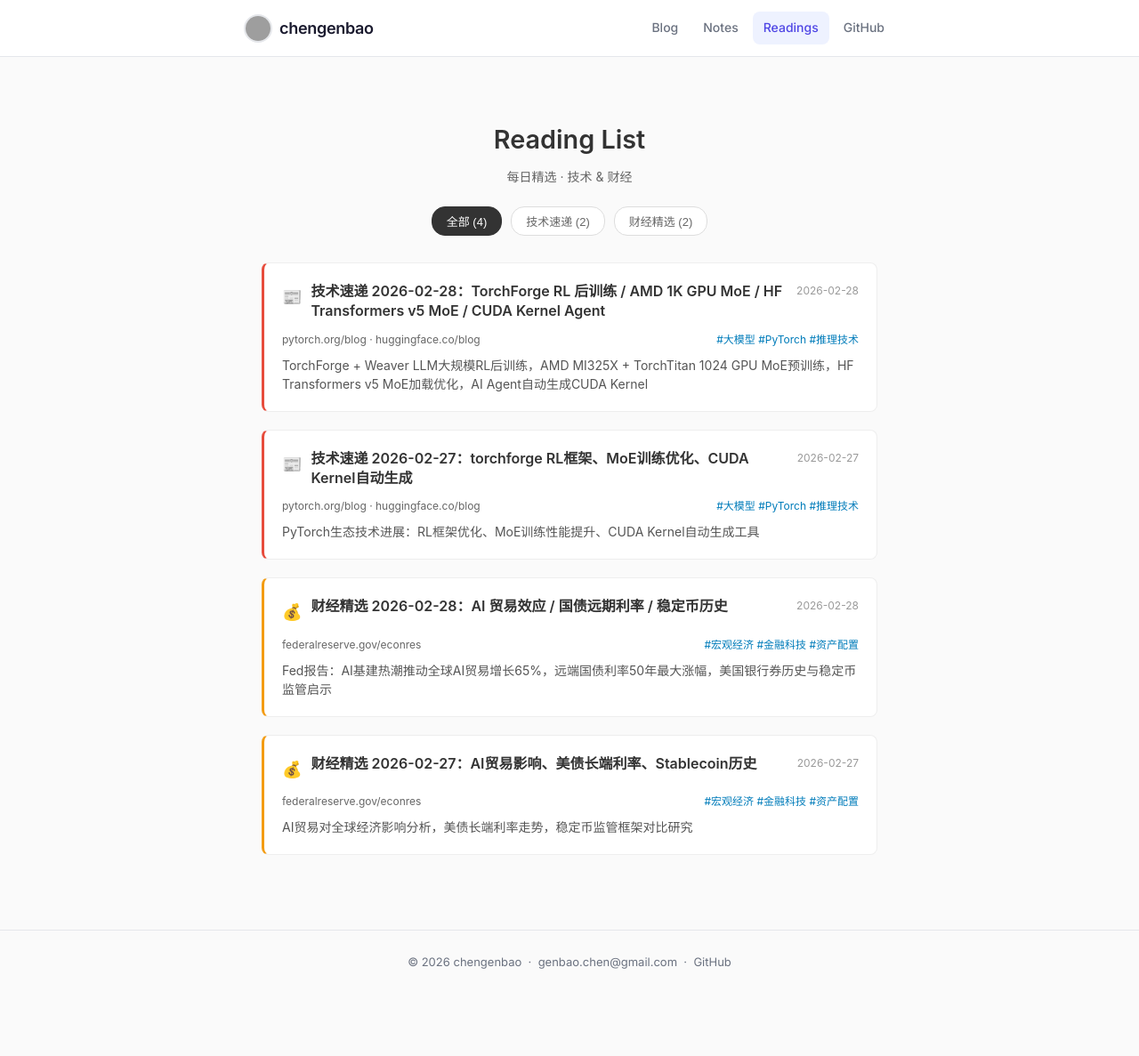
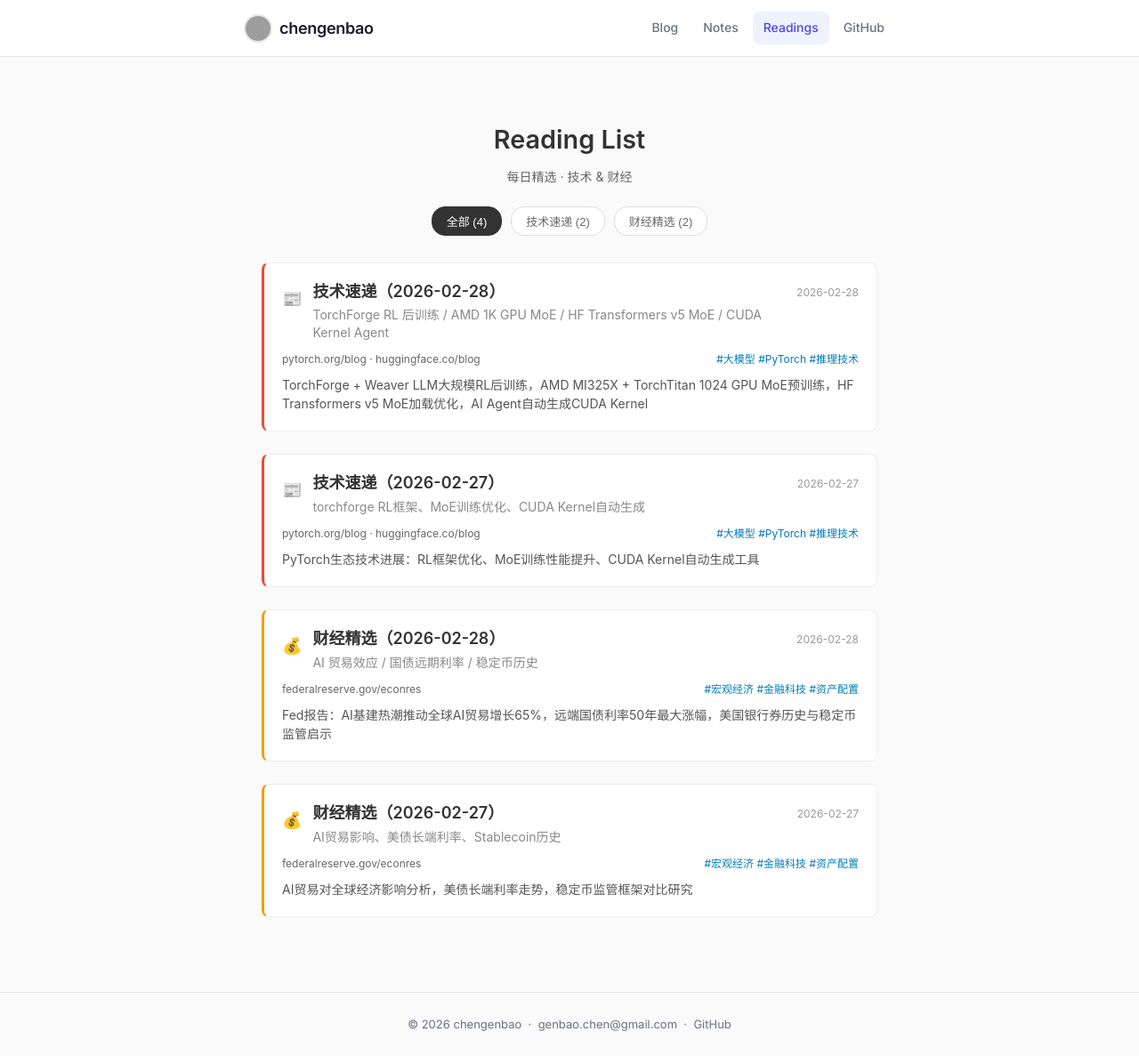
Before and after one commit to chengenbao/chengenbao.github.io, a Jekyll site: the page built from reading-list/index.md, in a window 1280 px wide. Shown: the whole page at 89% size. Built offline with Jekyll 4.4.1, drawn with Linux system fonts in a browser that asks for light colours; before the commit the page ends 1117 px from its top, so only the background shows below that; grey boxes are pictures that could not be loaded.

Commit message:
layout: 两级标题模式，主副标题分行

```diff
--- a/reading-list/index.md
+++ b/reading-list/index.md
@@ -19,7 +19,10 @@ permalink: /reading-list/
     <article class="article tech">
       <div class="article-header">
         <span class="icon">📰</span>
-        <h2><a href="/reading-list/2026-02-28-tech/">技术速递 2026-02-28：TorchForge RL 后训练 / AMD 1K GPU MoE / HF Transformers v5 MoE / CUDA Kernel Agent</a></h2>
+        <div class="titles">
+          <h2 class="main-title"><a href="/reading-list/2026-02-28-tech/">技术速递（2026-02-28）</a></h2>
+          <p class="sub-title">TorchForge RL 后训练 / AMD 1K GPU MoE / HF Transformers v5 MoE / CUDA Kernel Agent</p>
+        </div>
         <time>2026-02-28</time>
       </div>
       <div class="meta">
@@ -32,7 +35,10 @@ permalink: /reading-list/
     <article class="article tech">
       <div class="article-header">
         <span class="icon">📰</span>
-        <h2><a href="/reading-list/2026-02-27-tech/">技术速递 2026-02-27：torchforge RL框架、MoE训练优化、CUDA Kernel自动生成</a></h2>
+        <div class="titles">
+          <h2 class="main-title"><a href="/reading-list/2026-02-27-tech/">技术速递（2026-02-27）</a></h2>
+          <p class="sub-title">torchforge RL框架、MoE训练优化、CUDA Kernel自动生成</p>
+        </div>
         <time>2026-02-27</time>
       </div>
       <div class="meta">
@@ -45,7 +51,10 @@ permalink: /reading-list/
     <article class="article finance">
       <div class="article-header">
         <span class="icon">💰</span>
-        <h2><a href="/reading-list/2026-02-28-finance/">财经精选 2026-02-28：AI 贸易效应 / 国债远期利率 / 稳定币历史</a></h2>
+        <div class="titles">
+          <h2 class="main-title"><a href="/reading-list/2026-02-28-finance/">财经精选（2026-02-28）</a></h2>
+          <p class="sub-title">AI 贸易效应 / 国债远期利率 / 稳定币历史</p>
+        </div>
         <time>2026-02-28</time>
       </div>
       <div class="meta">
@@ -58,7 +67,10 @@ permalink: /reading-list/
     <article class="article finance">
       <div class="article-header">
         <span class="icon">💰</span>
-        <h2><a href="/reading-list/2026-02-27-finance/">财经精选 2026-02-27：AI贸易影响、美债长端利率、Stablecoin历史</a></h2>
+        <div class="titles">
+          <h2 class="main-title"><a href="/reading-list/2026-02-27-finance/">财经精选（2026-02-27）</a></h2>
+          <p class="sub-title">AI贸易影响、美债长端利率、Stablecoin历史</p>
+        </div>
         <time>2026-02-27</time>
       </div>
       <div class="meta">
@@ -147,36 +159,47 @@ permalink: /reading-list/
 .article-header {
   display: flex;
   align-items: flex-start;
-  gap: 10px;
+  gap: 12px;
   margin-bottom: 10px;
 }
 
 .icon {
   font-size: 18px;
-  margin-top: 2px;
+  margin-top: 4px;
 }
 
-.article-header h2 {
+.titles {
   flex: 1;
-  margin: 0;
-  font-size: 16px;
-  font-weight: 600;
-  line-height: 1.4;
 }
 
-.article-header h2 a {
+.main-title {
+  margin: 0 0 5px 0;
+  font-size: 18px;
+  font-weight: 600;
+  line-height: 1.3;
+}
+
+.main-title a {
   color: #333;
   text-decoration: none;
 }
 
-.article-header h2 a:hover {
+.main-title a:hover {
   color: #007cba;
+}
+
+.sub-title {
+  margin: 0;
+  font-size: 14px;
+  color: #888;
+  line-height: 1.4;
 }
 
 time {
   color: #999;
   font-size: 12px;
   white-space: nowrap;
+  margin-top: 2px;
 }
 
 .meta {
```
Also changed, not shown: other parts of reading-list/index.md (+1 -1 lines).
